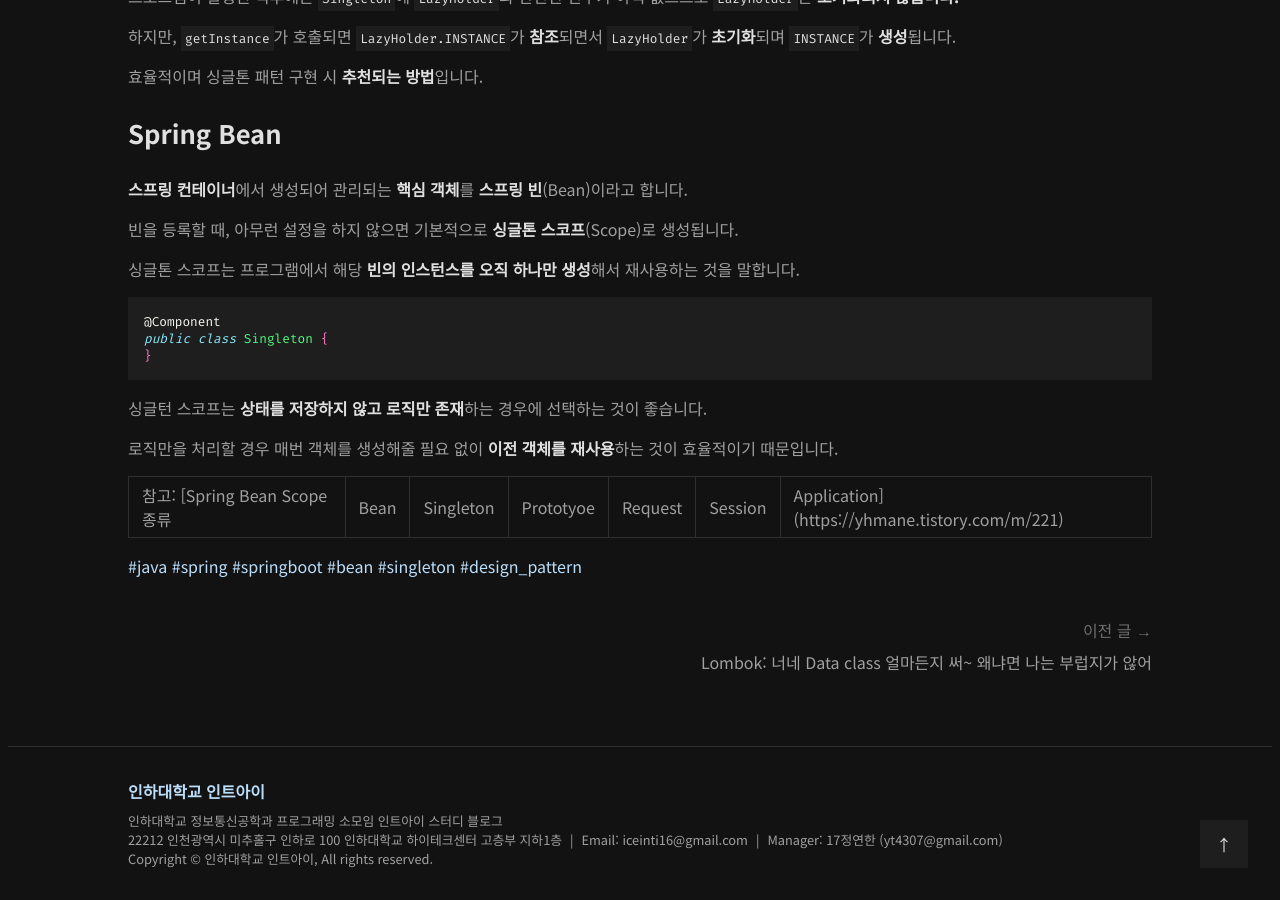
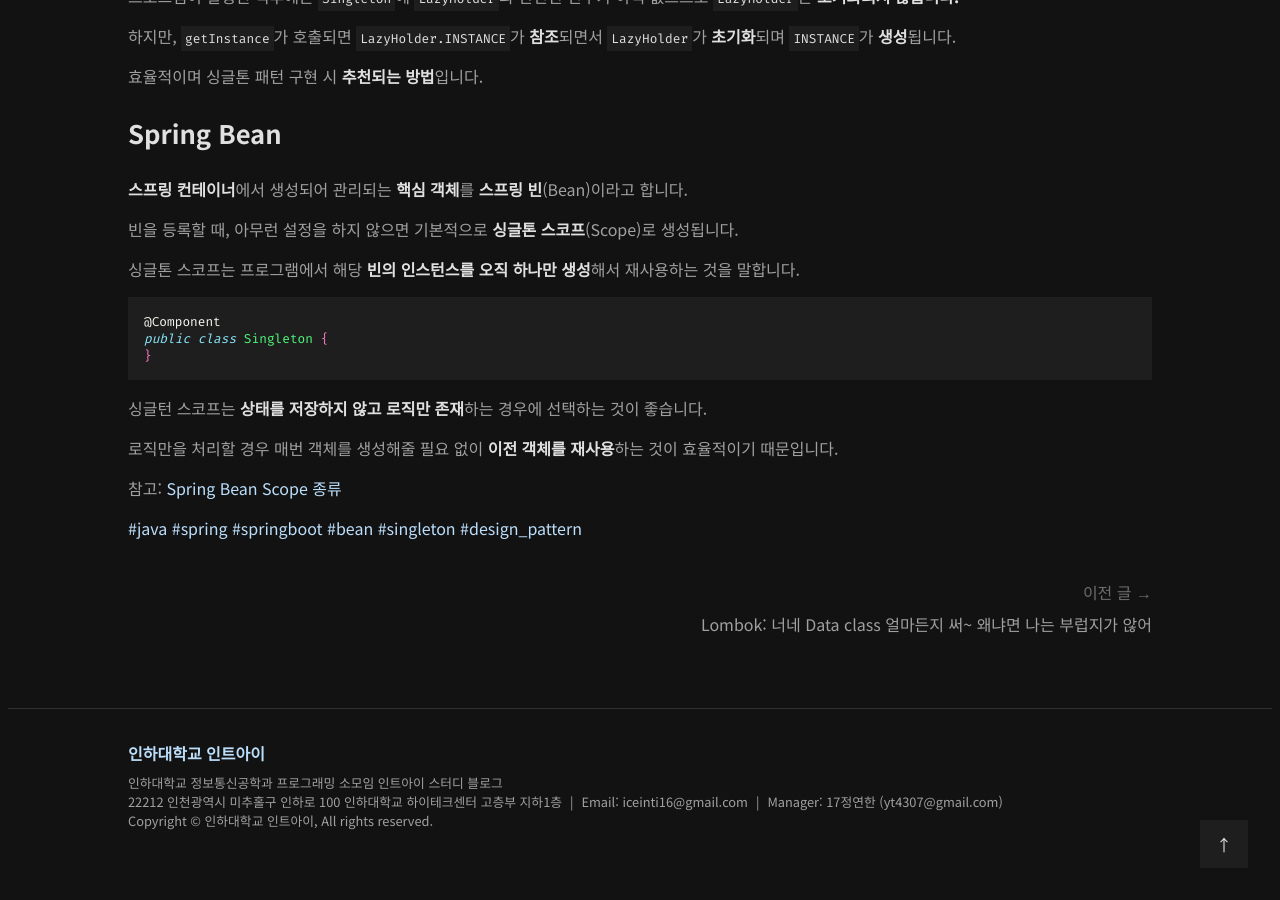
Before and after one commit to int-i/int-i.github.io, a Jekyll site: the page built from _posts/2022-05-22-java-singleton-spring-bean.md, in a window 1280 px wide and 900 px high, scrolled down 1732 px. Built offline with Jekyll 4.4.1, drawn with Linux system fonts in a browser that asks for light colours; a script that is not in the unit is left out; comment, search, counter and statistics services are not loaded; after the commit the page ends 2594 px from its top, so only the background shows below that.

Commit message:
Update post

```diff
--- a/_posts/2022-05-22-java-singleton-spring-bean.md
+++ b/_posts/2022-05-22-java-singleton-spring-bean.md
@@ -80,4 +80,4 @@ public class Singleton {
 
 로직만을 처리할 경우 매번 객체를 생성해줄 필요 없이 **이전 객체를 재사용**하는 것이 효율적이기 때문입니다.
 
-참고: [Spring Bean Scope 종류 | Bean | Singleton | Prototyoe | Request | Session | Application](https://yhmane.tistory.com/m/221)
+참고: [Spring Bean Scope 종류](https://yhmane.tistory.com/m/221)
```
